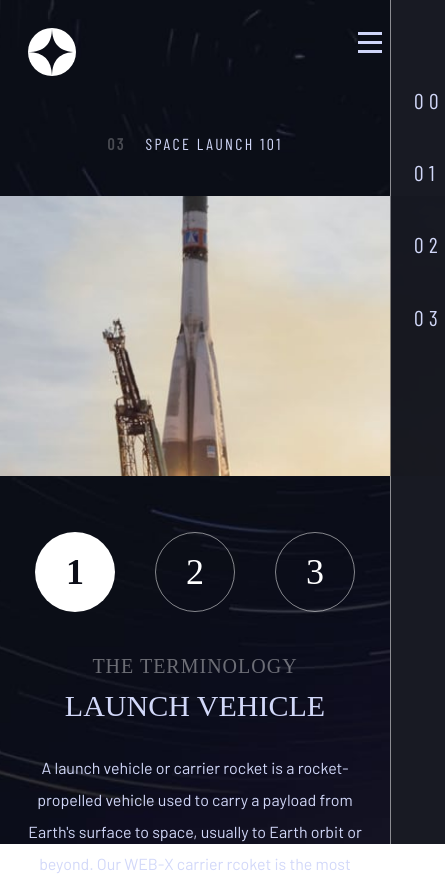
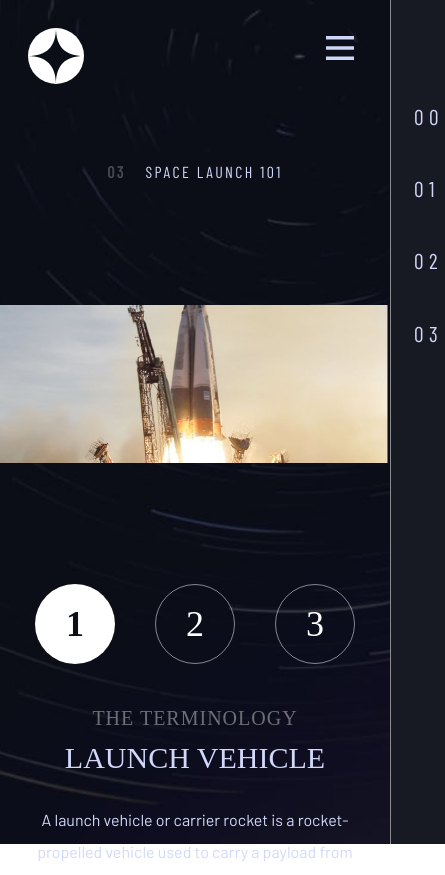
Before and after one commit to DevChiemerie/space-tourism, a Next.js app: page /technology in a window 390 px wide. Shown: the top 875 px of the page, 445 px wide, since content can reach past the window. Built offline with nearby package versions, Linux system fonts and the light colour scheme; a web font is replaced by a local one.

Commit message:
Fixed some issues with the hamburger and animation

```diff
--- a/app/_components/Logo.tsx
+++ b/app/_components/Logo.tsx
@@ -7,15 +7,17 @@ import { useSidebar } from "../_context/SidebarContext";
 export default function Logo() {
   const { setIsOpen } = useSidebar();
   return (
-    <Link href="/" onClick={() => setIsOpen(false)}>
-      <div className=" relative mt-7 ml-7 h-12 w-12 flex">
-        <Image
-          className="object-cotain w-full h-full"
-          src="/logo.svg"
-          alt="Company's Logo"
-          fill
-        />
-      </div>
+    <Link
+      href="/"
+      onClick={() => setIsOpen(false)}
+      className="fixed top-0 mt-7 ml-7 block h-14 w-14"
+    >
+      <Image
+        className="object-cotain"
+        src="/logo.svg"
+        alt="Company's Logo"
+        fill
+      />
     </Link>
   );
 }
--- a/app/_components/Sidebar.tsx
+++ b/app/_components/Sidebar.tsx
@@ -3,7 +3,6 @@
 import Image from "next/image";
 import Link from "next/link";
 import { useSidebar } from "../_context/SidebarContext";
-import { useState } from "react";
 
 interface NavLink {
   label: string;
@@ -16,11 +15,9 @@ interface SidebarProps {
 
 export default function Sidebar({ links = [] }: SidebarProps) {
   const { isOpen, setIsOpen } = useSidebar();
-  const [hamburgerVisible, setIsHamburgerVisible] = useState(true);
 
   function handleOpen() {
     setIsOpen(true);
-    setIsHamburgerVisible(false);
   }
 
   function handleClose() {
@@ -28,52 +25,62 @@ export default function Sidebar({ links = [] }: SidebarProps) {
   }
 
   return (
-    <div className="flex justify-end md:hidden">
+    <>
       {/* Hamburger button */}
-      <button
-        onClick={handleOpen}
-        aria-label="Open menu"
-        className={`cursor-pointer p-2 transition-transform duration-300 ease-in-out ${hamburgerVisible ? "" : "invisible"} ${hamburgerVisible ? "translate-x-0" : "translate-x-full"}`}
-      >
-        <Image
-          className="-mt-13 flex h-auto w-auto justify-end object-contain"
-          src="/hamburger.svg"
-          alt="A Harmburger Icon"
-          width="10"
-          height="10"
-        />
-      </button>
+
+      {!isOpen && (
+        <button
+          onClick={handleOpen}
+          aria-label="Open menu"
+          className="fixed top-6 right-6 z-50 cursor-pointer p-3 md:hidden"
+        >
+          <Image
+            src="/hamburger.svg"
+            alt="Open menu"
+            width={24}
+            height={21}
+            className="h-6 w-7 object-contain sm:h-8 sm:w-9"
+          />
+        </button>
+      )}
 
       {/* Overlay */}
-      {isOpen && <div onClick={handleClose} className="fixed inset-0 z-40" />}
+      {isOpen && (
+        <div
+          onClick={handleClose}
+          className="fixed inset-0 z-40 bg-black/20 md:hidden"
+          aria-hidden="true"
+        />
+      )}
 
-      {/* Sidebar panel */}
+      {/* Sidebar */}
       <aside
-        onTransitionEnd={() => {
-          if (!isOpen) setIsHamburgerVisible(true);
-        }}
-        className={`bg-darkblue/95 text-lightblue fixed top-0 right-0 z-50 h-dvh w-3/4 transform transition-transform duration-1000 ease-in-out ${
-          isOpen ? "translate-x-0" : "translate-x-full"
+        className={`bg-darkblue/95 text-lightblue fixed top-0 right-0 z-50 h-dvh w-3/4 transition-transform duration-500 ease-in-out md:hidden ${
+          isOpen
+            ? "pointer-events-auto translate-x-0"
+            : "pointer-events-auto translate-x-full"
         }`}
       >
+        {/* Close button */}
         <button
           onClick={handleClose}
           aria-label="Close menu"
-          className="ml-auto block cursor-pointer self-end p-4"
+          className="ml-auto block cursor-pointer p-6"
         >
           <Image
+            src="/close.svg"
+            alt="Close menu"
+            width={24}
+            height={24}
             className="h-auto w-auto object-contain"
-            src="/close.svg"
-            alt="A Close Icon"
-            width="10"
-            height="10"
           />
         </button>
 
+        {/* Navigation */}
         <nav className="mt-8 flex flex-col gap-10 px-6">
-          {links.map((link, i) => (
+          {links.map((link) => (
             <Link
-              key={i}
+              key={link.href}
               href={link.href}
               onClick={handleClose}
               className="font-subheading text-fluid-subheading tracking-widest uppercase"
@@ -83,6 +90,6 @@ export default function Sidebar({ links = [] }: SidebarProps) {
           ))}
         </nav>
       </aside>
-    </div>
+    </>
   );
 }
--- a/app/layout.tsx
+++ b/app/layout.tsx
@@ -58,6 +58,7 @@ export default function RootLayout({ children }: LayoutProps<"/">) {
               <Logo />
               <Sidebar links={navLinks} />
             </nav>
+
             {children}
           </main>
         </SidebarProvider>
--- a/app/page.tsx
+++ b/app/page.tsx
@@ -16,14 +16,14 @@ export default function Home() {
           quality={80}
         />
       </div>
-      <div className="relative z-10 min-h-screen">
+      <div className="relative z-10 mt-40 min-h-screen">
         <p className="font-subheading text-lightblue mx-auto mt-10 text-center tracking-wider uppercase">
           So, you want to travel to
         </p>
         <h1 className="font-heading mt-10 text-center text-7xl tracking-wide text-white">
           SPACE
         </h1>
-        <p className="font-body text-lightblue mx-3 mt-7 text-center text-base leading-8 text-wrap">
+        <p className="font-body text-lightblue mx-6 mt-7 text-center text-base leading-8 text-wrap">
           Let&apos;s face it; if you want to go to space, you might as well
           genuinely go to outer space and not hover kind of on the edge of it.
           Well sit back, and relax because we&apos;ll give you a truly out of
--- a/app/technology/page.tsx
+++ b/app/technology/page.tsx
@@ -5,6 +5,11 @@ import techBgMobile from "@/public/technology/background-technology-mobile.jpg";
 import launchVehiclePortrait from "@/public/technology/image-launch-vehicle-portrait.jpg";
 import spaceCapsulePortrait from "@/public/technology/image-space-capsule-portrait.jpg";
 import spaceportPortarit from "@/public/technology/image-spaceport-portrait.jpg";
+
+import spaceportLandscape from "@/public/technology/image-spaceport-landscape.jpg";
+import lanchVehicleLanscape from "@/public/technology/image-launch-vehicle-landscape.jpg";
+import spaceCapsuleLandscape from "@/public/technology/image-space-capsule-landscape.jpg";
+
 import { useState } from "react";
 import { AnimatePresence, motion } from "motion/react";
 
@@ -13,14 +18,14 @@ const techSection = [
     name: "Launch Vehicle",
     description:
       "A launch vehicle or carrier rocket is a rocket-propelled vehicle used to carry a payload from Earth's surface to space, usually to Earth orbit or beyond. Our WEB-X carrier rcoket is the most powerful in operation. Standing 150 meters tall, it's quite an awe-inspiring sight on the launch pad!",
-    image: launchVehiclePortrait,
+    image: lanchVehicleLanscape,
   },
   {
     name: "Spaceport",
     description:
       "A spaceport or cosmodrome is a site for launching (or receiving) spacecraft, by analogy to the seaport for ships or airport for aircraft. Based in the famous Cape Canaveral, our spaceport is ideally situated to take advantage of the Earth's rotation for launch.",
 
-    image: spaceportPortarit,
+    image: spaceportLandscape,
   },
 
   {
@@ -28,7 +33,7 @@ const techSection = [
     name: "Space Capsule",
     description:
       "A space capsule is an often-crewed spacecraft that uses a blunt-body reentry capsule to reenter the Earth's atmosphere wihtout wings. Our capsules is where you'll spend your time during the flight. It includes a space gym, cinema, and plenty of other activities to keep you entertained.",
-    image: spaceCapsulePortrait,
+    image: spaceCapsuleLandscape,
   },
 ];
 
@@ -43,35 +48,38 @@ export default function Technology() {
           className="priority object-cover object-center"
           src={techBgMobile}
           fill
-          alt="Crew Background Image"
+          alt="Technology Background Image"
+          placeholder="blur"
         />
       </div>
 
-      <div className="relative z-10 min-h-screen">
-        <p className="font-subheading text-lightblue mx-auto mt-10 text-center tracking-wider uppercase">
+      <div className="min-h-scree relative z-10 mt-40">
+        <p className="font-subheading text-lightblue mx-auto text-center tracking-wider uppercase">
           <span className="mr-5 font-bold text-white opacity-25">03</span>Space
           Launch 101
         </p>
 
-        <AnimatePresence mode="wait">
+        <AnimatePresence mode="sync" initial={false}>
           <motion.div
-            key={current.name} // triggers exit/enter when this changes
-            initial={{ opacity: 0, y: 16, scale: 0.96 }}
-            animate={{ opacity: 1, y: 0, scale: 1 }}
-            exit={{ opacity: 0, y: -16, scale: 0.96 }}
-            transition={{ duration: 0.6, ease: [0.25, 0.1, 0.25, 1] }}
+            key={current.name}
+            initial={{ opacity: 0, filter: "blur(12px)" }}
+            animate={{ opacity: 1, filter: "blur(0px)" }}
+            exit={{ opacity: 0, filter: "blur(12px)" }}
+            transition={{ duration: 1 }}
+            className="absolute min-h-screen"
           >
-            <div className="relative mt-10 mb-5 h-70 w-125 justify-self-center overflow-hidden">
+            <div className="relative h-100 w-full min-w-0 justify-self-center overflow-hidden">
               <Image
-                className="object-cover"
+                className="object-contain"
                 src={current.image}
                 alt={`${current.name} Image`}
                 fill
                 quality={80}
+                placeholder="blur"
               />
             </div>
 
-            <div className="mt-14 flex justify-center gap-10">
+            <div className="flex justify-center gap-10">
               {techSection.map((section, i) => (
                 <button
                   className={`text-red h-20 w-20 rounded-full border border-white/50 bg-transparent hover:border-white ${
@@ -99,7 +107,7 @@ export default function Technology() {
               {current.name}
             </h2>
 
-            <p className="font-body text-lightblue mx-3 mt-7 mb-12 text-center text-base leading-8 text-wrap">
+            <p className="font-body text-lightblue mx-6 mt-7 mb-12 text-center text-base leading-8 text-wrap">
               {current.description}
             </p>
           </motion.div>
```
Also changed, not shown: app/crew/page.tsx (+6 -3 lines), app/destination/page.tsx (+23 -8 lines).
